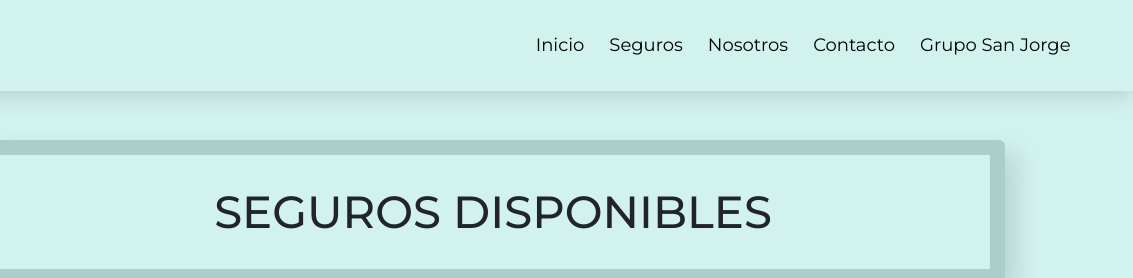
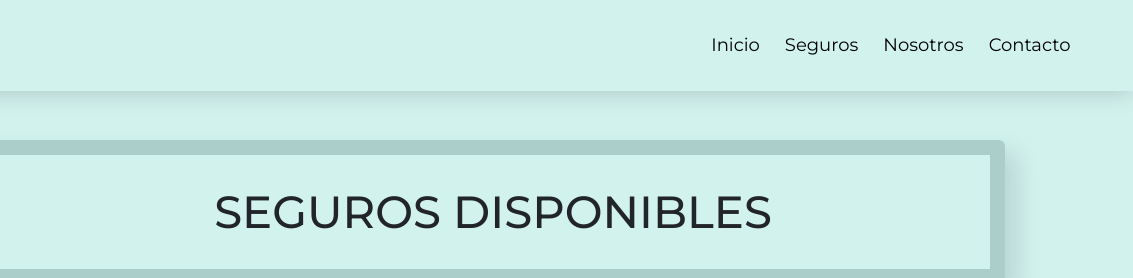
Before and after one commit to golivelli/Prod-Ases-AC, a website: page pages/seguros.html in a window 1280 px wide. Shown: the top 278 px of the page, 147-1280 px from the left. Drawn offline with nearby package versions, Linux system fonts and the light colour scheme.

Commit message:
[Delete] Grupo-SJ

```diff
--- a/pages/seguros.html
+++ b/pages/seguros.html
@@ -49,9 +49,6 @@
               </li>
               <li class="nav-item active">
                 <a class="nav-link active" href="./contacto.html">Contacto</a>
-              </li>
-              <li class="nav-item active">
-                <a class="nav-link active" href="./gruposj.html">Grupo San Jorge</a>
               </li>
             </ul>
           </div>
```
Also changed, not shown: index.html (+0 -3 lines), pages/contacto.html (+0 -3 lines), pages/nosotros.html (+0 -3 lines), GrupoSJ.txt (renamed from pages/gruposj.html), 1 other file.
